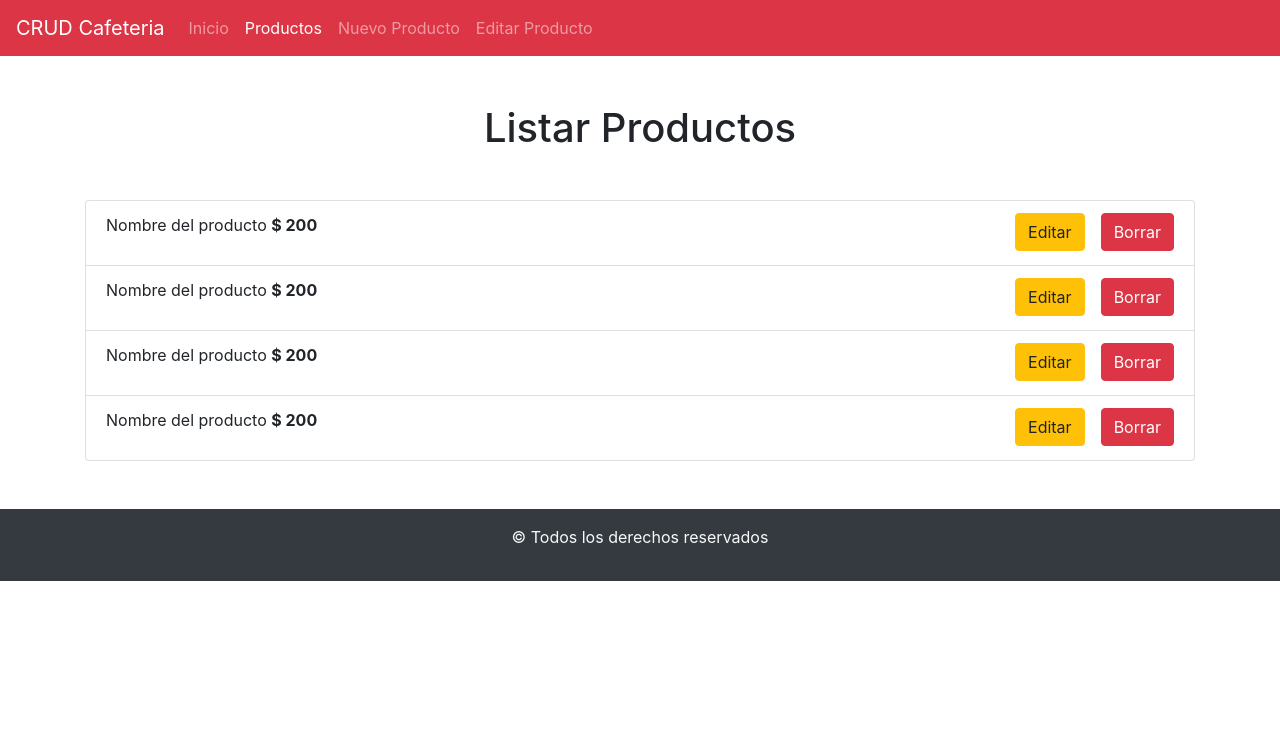
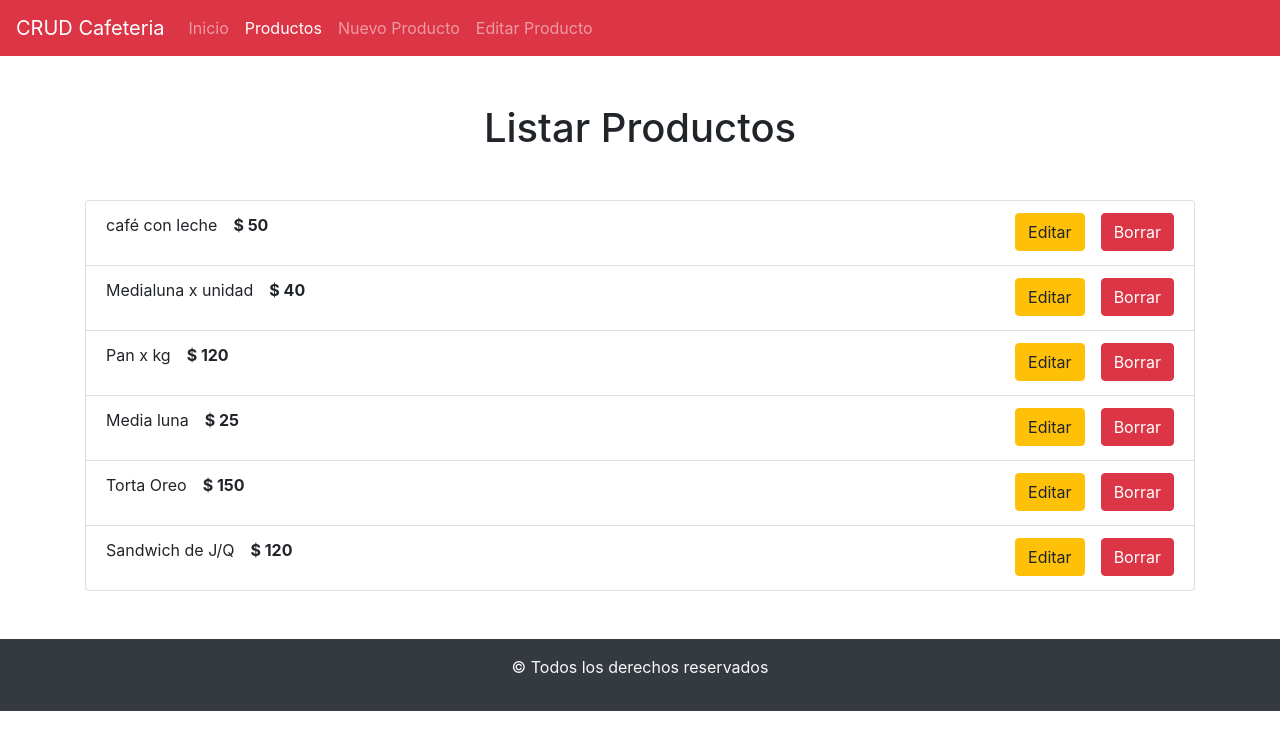
Before and after one commit to OttoCab/CRUD-Basic-Front, a React (Create React App) app: page /productos in a window 1280 px wide. Shown: the top 750 px of the page. Built offline with nearby package versions, Linux system fonts and the light colour scheme; data requests are answered from the project's data file.

Commit message:
Termine la logica para listar los productos

```diff
--- a/db.json
+++ b/db.json
@@ -23,6 +23,18 @@
       "precioProducto": 25,
       "categoria": "Dulce",
       "id": 4
+    },
+    {
+      "nombreProducto": "Torta Oreo",
+      "precioProducto": 150,
+      "categoria": "Dulce",
+      "id": 5
+    },
+    {
+      "nombreProducto": "Sandwich de J/Q",
+      "precioProducto": 120,
+      "categoria": "Salado",
+      "id": 6
     }
   ]
 }
--- a/src/App.js
+++ b/src/App.js
@@ -45,7 +45,7 @@ function App() {
           <ListarProducto productos={productos}></ListarProducto>
         </Route>
         <Route exact path="/productos/nuevo">
-          <AgregarProducto></AgregarProducto>
+          <AgregarProducto consultarApi={consultarApi}></AgregarProducto>
         </Route>
         <Route exact path="/productos/editar">
           <EditarProducto></EditarProducto>
--- a/src/components/productos/AgregarProducto.js
+++ b/src/components/productos/AgregarProducto.js
@@ -3,7 +3,7 @@ import { Alert, Container, Form, Button } from "react-bootstrap";
 import Swal from "sweetalert2";
 
 
-const AgregarProducto = () => {
+const AgregarProducto = (props) => {
   const [nombreProducto, setNombreProducto] = useState("");
   const [precioProducto, setPrecioProducto] = useState(0);
   const [categoria, setCategoria] = useState("");
@@ -64,7 +64,9 @@ const AgregarProducto = () => {
             'Se registro un nuevo producto',
             'success'
           )
-          // otras tareas
+          // Actualizar los datos
+          props.consultarApi();
+
         }
 
       }catch(error){
--- a/src/components/productos/ItemProducto.js
+++ b/src/components/productos/ItemProducto.js
@@ -1,12 +1,10 @@
 import React from "react";
 import { Button, ListGroup } from "react-bootstrap";
 
-const ItemProducto = () => {
+const ItemProducto = (props) => {
   return (
     <ListGroup.Item className="d-flex justify-content-between">
-      <p>
-        Nombre del producto <span className="font-weight-bold">$ 200</span>
-      </p>
+      <p>{props.producto.nombreProducto}<span className="font-weight-bold ml-3">$ {props.producto.precioProducto}</span></p>
 
       <div>
         <Button variant="warning" className="mr-3">
```
